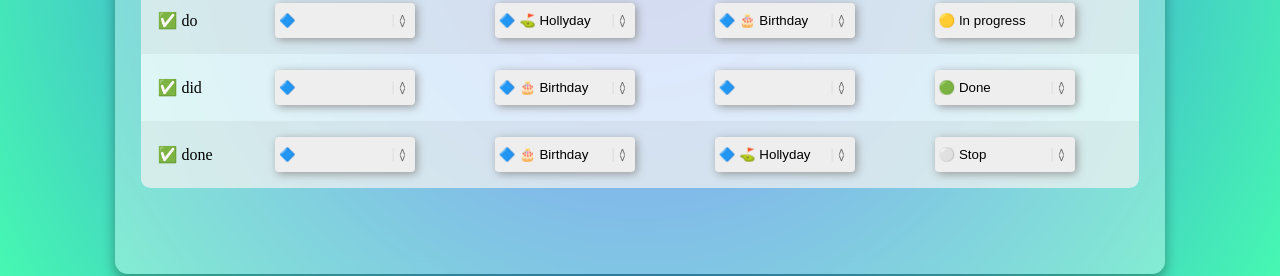
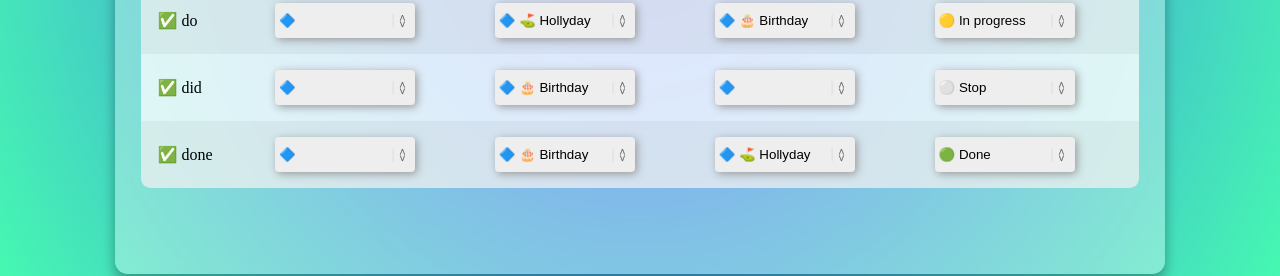
Before and after one commit to alex-sizow/zecurion-table, a Vue app: page / in a window 1280 px wide. Shown: the part 486-762 px from the top of the page. Built offline with nearby package versions, Linux system fonts and the light colour scheme.

Commit message:
Fix status data

```diff
--- a/src/components/Table.vue
+++ b/src/components/Table.vue
@@ -93,7 +93,9 @@
 						</th>
 						<th>
 							<label>
-								<select :id="statuses">
+								<select
+									:id="statuses"
+									v-model="tasks[outerIndex].status">
 									<option
 										v-for="(item, index) in statuses"
 										:key="index"
@@ -127,32 +129,32 @@ export default {
 				{
 					task: 'go',
 					event: ['', '🎂 Birthday', '⛳ Hollyday'],
-					status: 0,
+					status: '🟡 In progress',
 				},
 				{
 					task: 'went',
 					event: ['⛳ Hollyday', '⛳ Hollyday', '👩‍💻 Meeting'],
-					status: 0,
+					status: '🟡 In progress',
 				},
 				{
 					task: 'gone',
 					event: ['', '🎂 Birthday', '⛳ Hollyday'],
-					status: 0,
+					status: '🟡 In progress',
 				},
 				{
 					task: 'do',
 					event: ['', '⛳ Hollyday', '🎂 Birthday'],
-					status: 0,
+					status: '🟡 In progress',
 				},
 				{
 					task: 'did',
 					event: ['', '🎂 Birthday', ''],
-					status: 1,
+					status: '⚪ Stop',
 				},
 				{
 					task: 'done',
 					event: ['', '🎂 Birthday', '⛳ Hollyday'],
-					status: 2,
+					status: '🟢 Done',
 				},
 			],
 
@@ -169,11 +171,11 @@ export default {
 		};
 	},
 	methods: {
-		titleDisplay(task, date, event, indexStatus) {
+		titleDisplay(task, date, event, status) {
 			if (event.length > 0) {
-				this.title = `${date} task ${task} in status "${this.statuses[indexStatus]}" event ${event} occurs.`;
+				this.title = `${date} task ${task} in status "${status}" event ${event} occurs.`;
 			} else {
-				this.title = `${date} task ${task} in status "${this.statuses[indexStatus]}" no events . `;
+				this.title = `${date} task ${task} in status "${status}" no events . `;
 			}
 		},
 
```
